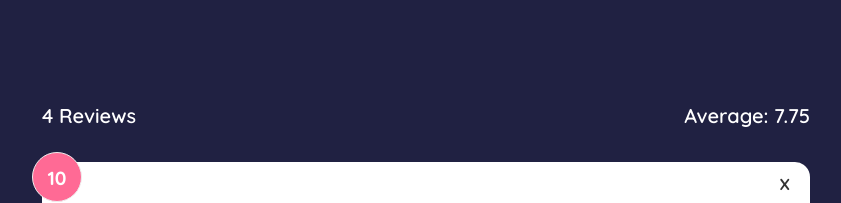
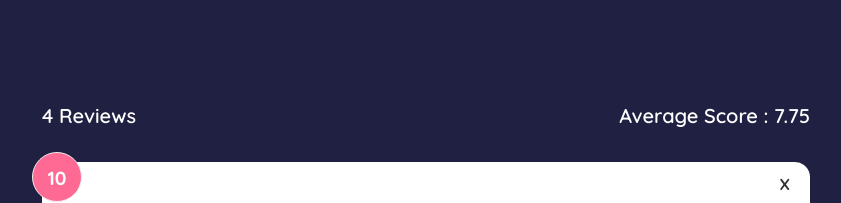
Before and after one commit to akshatsabavat/Swelt--Intro, a Svelte app in the folder svelte-feedback-app/: page / in a window 1280 px wide. Shown: the top 203 px of the page, without its empty margins (214-1055 px from the left). Built offline with nearby package versions, Linux system fonts and the light colour scheme.

Commit message:
minor fixes

```diff
--- a/svelte-feedback-app/src/component/FeedbackStats.svelte
+++ b/svelte-feedback-app/src/component/FeedbackStats.svelte
@@ -6,7 +6,7 @@
 <main>
     <div class="stats-container">
         <p class="review display">{count} Reviews</p>
-        <p class="average-score display">Average: {average}</p>
+        <p class="average-score display">Average Score : {average}</p>
     </div>
 </main>
 
```
